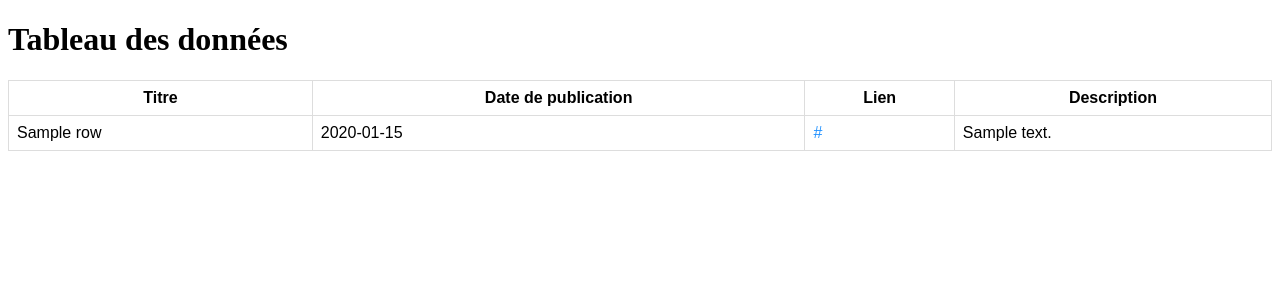
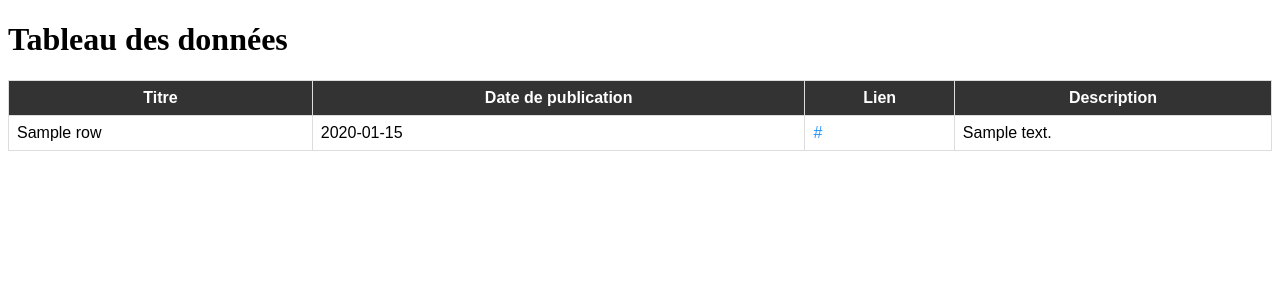
Before and after one commit to antoningr/Agregateur_de_flux_RSS, a Flask app: template templates/table.html in a window 1280 px wide. Shown: the top 300 px of the page. Run offline with Flask 3, Linux system fonts and the light colour scheme; the template is opened without the code that fills it: most values are stand-ins (such as "Sample title", 1, 10 or a date in 2020).

Commit message:
Upadate projet

```diff
--- a/static/style.css
+++ b/static/style.css
@@ -8,7 +8,7 @@ table {
 td, th {
     border: 1px solid #ddd;
     padding: 8px;
-}git pull
+}
 
 th {
     background-color: #333;
```
